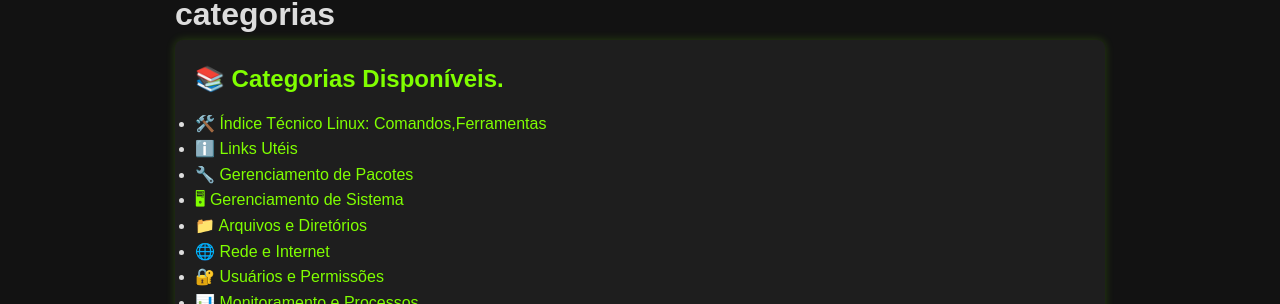
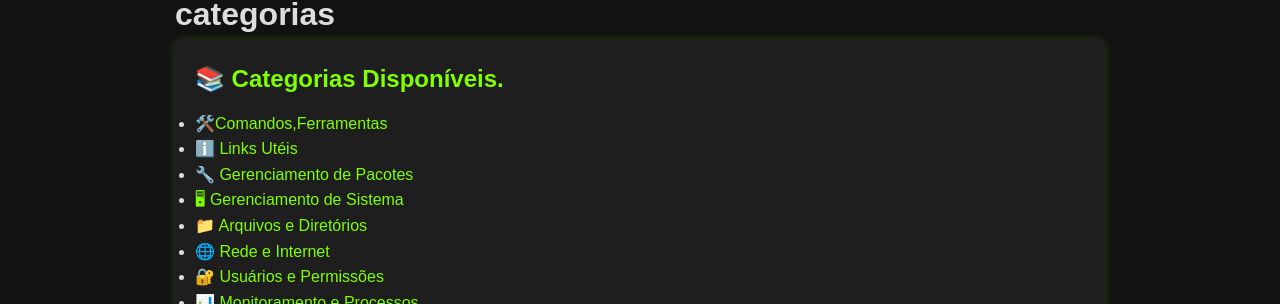
Before and after one commit to Piolinux/piolinux-site, a Jekyll site: the page built from _pages/_comandos/index.md, in a window 1280 px wide. Shown: the part 143-447 px from the top of the page. Built offline with Jekyll 4.4.1, drawn with Linux system fonts in a browser that asks for light colours.

Commit message:
Update index.md

```diff
--- a/_pages/_comandos/index.md
+++ b/_pages/_comandos/index.md
@@ -14,7 +14,7 @@ permalink: /comandos/
 <h2> 📚 Categorias Disponíveis.</h2>
 
 <ul class="lista-categorias">
-   <li><a href="{{ '/indice-linux/' | relative_url }}">🛠️ Índice Técnico Linux: Comandos,Ferramentas</a></li>
+   <li><a href="{{ '/indice-linux/' | relative_url }}">🛠️Comandos,Ferramentas</a></li>
    <li><a href="/links-uteis-linux-python/">ℹ️ Links Utéis</a></li>
   <li><a href="/gerenciamento-de-pacotes/">🔧 Gerenciamento de Pacotes</a></li>
   <li><a href="/gerenciamento-de-sistema/">🖥 Gerenciamento de Sistema</a></li>
```
